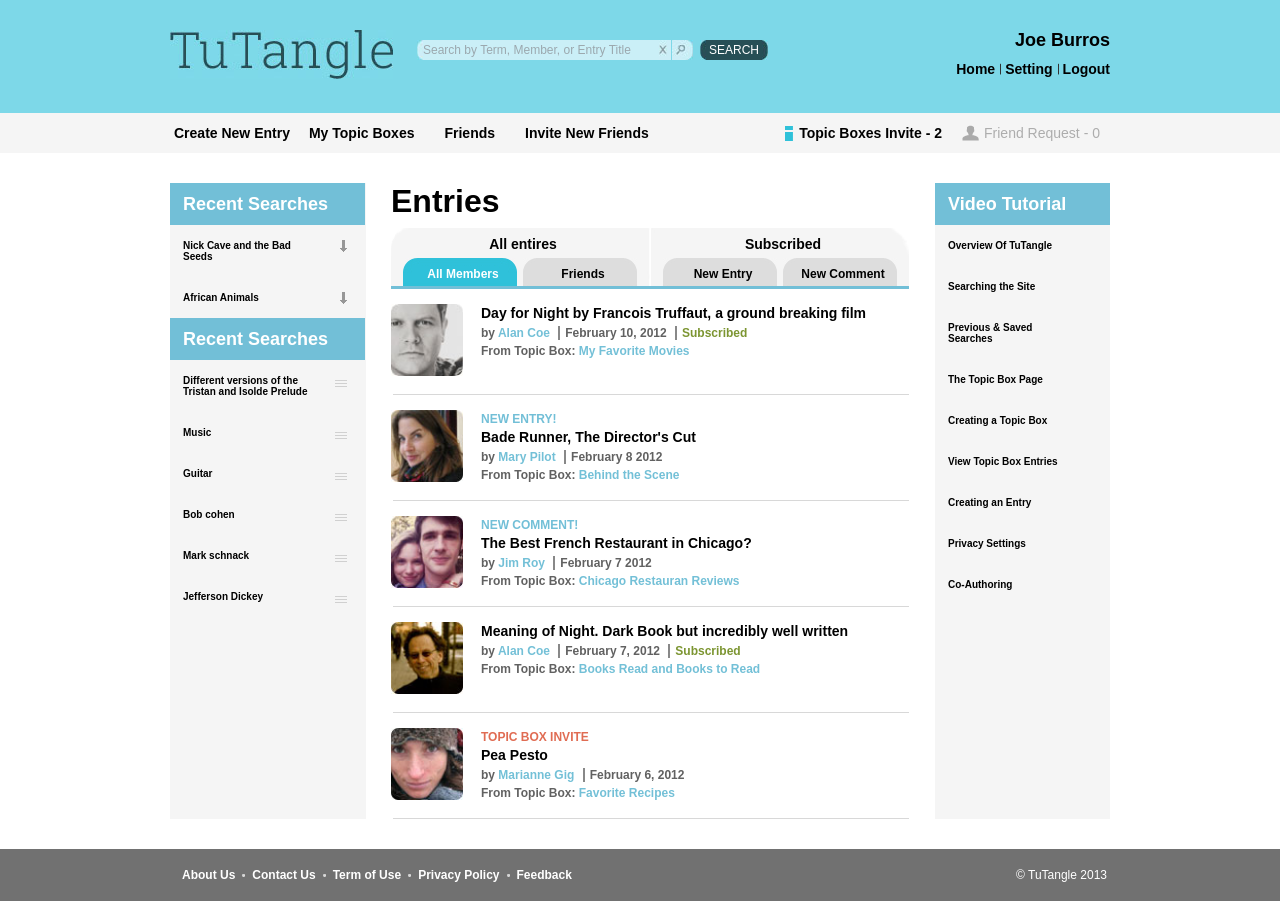
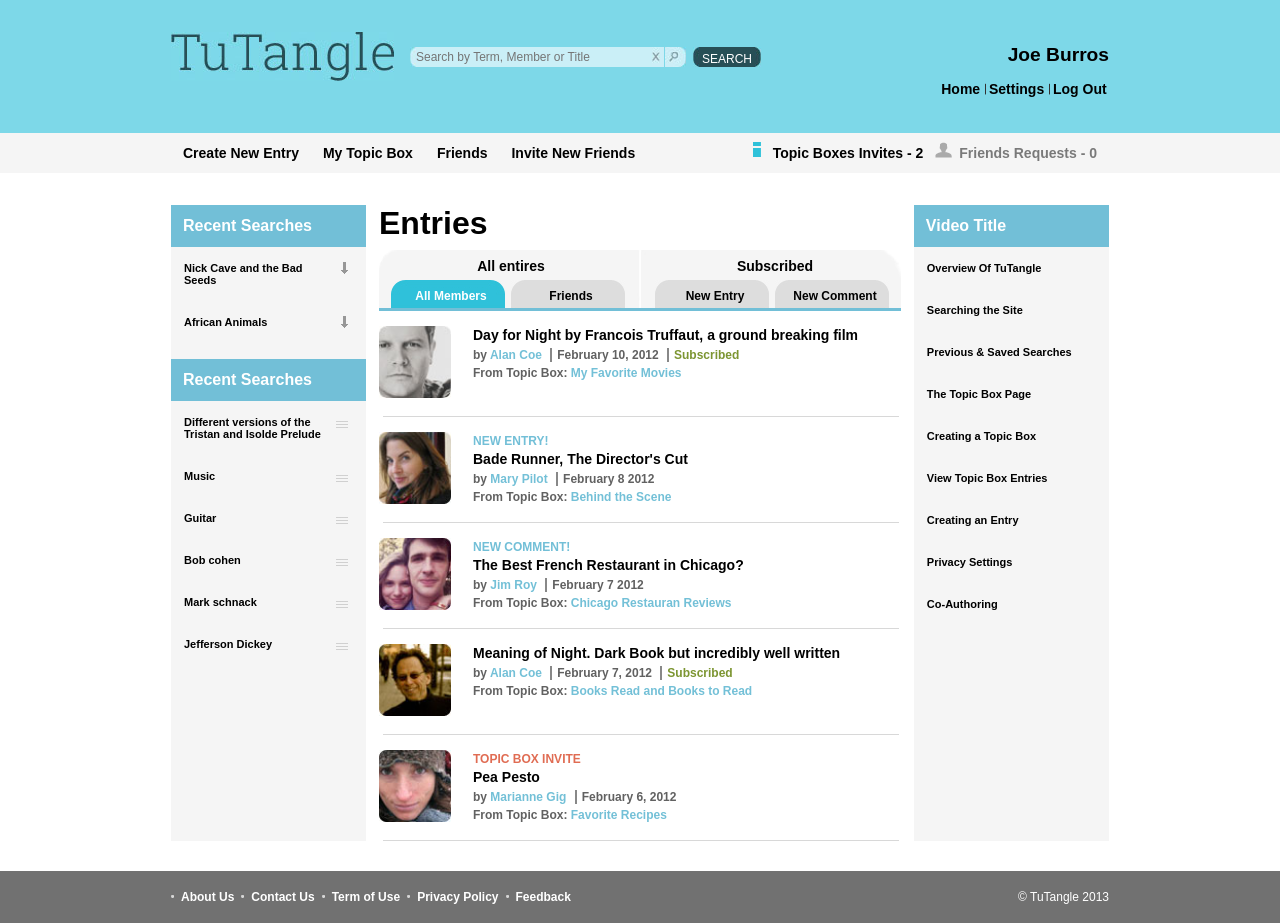
Before and after one commit to abdheshnayak/leapfrog-internship, a plain HTML site: page Assignment/TuTangle/index.html in a window 1280 px wide. Before the commit the page ends 901 px from the top, so only its background shows below. Drawn offline with Linux system fonts and the light colour scheme; a web font is replaced by a local one.

Commit message:
assignment1 source link updated

```diff
--- a/Assignment/TuTangle/css/layout.css
+++ b/Assignment/TuTangle/css/layout.css
@@ -1,20 +1,12 @@
-/*Header Starts*/
-/* .main-wrapper{
-  min-width:1002px;
-} */
-.header {
-  margin-bottom: 30px; }
-
-.top-header {
-  background-color: #7dd8e8;
-  padding: 30px; }
-
-.bottom-header {
-  background-color: #f5f5f5; }
-
 .container {
   margin: 0 auto;
-  max-width: 940px; }
+  max-width: 938px;
+  min-width: 938px; }
+
+.clearfix::after {
+  clear: both;
+  content: "";
+  display: table; }
 
 .left {
   float: left; }
@@ -22,29 +14,24 @@
 .right {
   float: right; }
 
-.clearfix:after {
-  content: "";
-  clear: both;
-  display: table; }
+.header-top {
+  min-width: 938px;
+  background-color: #7dd8e8;
+  padding-top: 2rem;
+  padding-bottom: 2rem; }
 
-.logo-wrapper {
-  margin-right: 24px; }
+.search-box-outer {
+  margin-top: 15px;
+  position: relative;
+  margin-left: 1rem;
+  display: inline-block;
+  background: url(../images/left-search-input.jpg) no-repeat left top; }
 
-.search-bar-wrapper {
-  margin: 10px 0 0 0; }
+.search-box-inner {
+  display: inline-block;
+  background: url(../images/right-search-input.jpg) no-repeat right top; }
 
-.search-button-wrapper {
-  background-color: #274f56;
-  margin: 10px 0 0 7px; }
-
-.search-button-link {
-  color: #fff;
-  padding: 5px 9px;
-  margin: 5px 0;
-  font-size: 12px;
-  line-height: 20px; }
-
-.search-bar-input {
+.search-box-inner input {
   border: none;
   outline: none;
   background-color: #caeff7;
@@ -55,143 +42,195 @@
   font-size: 12px;
   line-height: 20px; }
 
-.search-bar-left {
-  position: relative;
-  background: url("../images/left-search-input.jpg") no-repeat left top; }
-
-.search-bar-left > img {
+.search-box-inner img {
   position: absolute;
   right: 22px;
   top: 0; }
 
-.search-bar-right {
-  background: url("../images/right-search-input.jpg") no-repeat top right;
-  cursor: pointer; }
+.search-button-outer {
+  background-color: #274f56;
+  margin: 15px 0 0 7px; }
 
 .search-button-left {
-  background: url("../images/search-button-left.jpg") no-repeat left top; }
+  background: url(../images/search-button-left.jpg) no-repeat left top; }
 
 .search-button-right {
-  background: url("../images/search-button-right.jpg") no-repeat top right; }
+  background: url(../images/search-button-right.jpg) no-repeat right top; }
 
-.user-navigation {
+.search-button-right a {
+  color: #fff;
+  padding: 5px 9px;
+  margin: 5px 0;
+  font-size: 12px;
+  line-height: 20px;
+  margin-top: 8px;
+  position: relative;
+  top: 2px; }
+
+.nav .user-name {
+  font-weight: bold;
+  font-size: 1.2rem;
+  margin: 0.75rem;
   text-align: right;
-  margin-bottom: 10px; }
+  margin-right: 0; }
 
-.user-name {
-  font-size: 18px;
+.nav ul {
+  list-style-type: none; }
+
+.nav li {
+  float: left;
+  margin: 0.15rem; }
+
+.nav li a {
+  color: black;
+  font-size: 14px;
   font-weight: bold; }
 
-.user-navigation-options ul {
-  line-height: 15px; }
+.nav li + li {
+  background: url(../images/pipe-sign.jpg) no-repeat 0 50%;
+  padding-left: 0.25rem; }
 
-.user-navigation-options ul li {
-  padding: 0 5px;
+.header-bottom {
+  min-width: 938px;
+  background-color: #f5f5f5; }
+
+.header-bottom-left li,
+.header-bottom-right li {
   float: left; }
 
-.user-navigation-options ul li a {
+.header-bottom-left a,
+.header-bottom-right a {
   font-size: 14px;
+  display: inline-block;
+  padding: 0.75rem;
+  color: #000;
+  font-weight: bold;
+  text-transform: capitalize; }
+
+.header-bottom-left a:hover,
+.header-bottom-right a:hover {
+  color: white;
+  background-color: #7dd8e8; }
+
+.header-bottom-right {
+  float: right; }
+
+.header-bottom-right li.invite-button {
+  background: url(../images/icons/invite-icon.png) left 0.6rem no-repeat; }
+
+.header-bottom-right li.request-button {
+  background: url(../images/icons/person-icon.png) left 0.6rem no-repeat; }
+
+.header-bottom-right li.request-button a {
+  padding-left: 1.5rem; }
+
+.header-bottom-right li a {
+  padding-left: 1.25rem;
+  opacity: 0.5; }
+
+.header-bottom-right li a:hover {
+  background: initial;
+  color: initial; }
+
+.header-bottom-right li a.active {
+  opacity: 1; }
+
+.header-bottom-right li a:active {
+  opacity: 1; }
+
+.main {
+  margin-top: 2rem; }
+
+.main .container {
+  margin: 0px auto;
+  background-repeat: repeat-y;
+  position: relative;
+  width: 100%; }
+
+.main .entries-wrapper {
+  display: block;
+  margin: 0 auto; }
+
+.main aside {
+  position: absolute;
+  top: 0;
+  background-color: #f5f5f5;
+  width: 12.2rem;
+  height: 100%; }
+
+.main aside:nth-child(1) {
+  left: 0; }
+
+.main aside:nth-child(3) {
+  right: 0; }
+
+.option-menu-aside .title {
+  height: 42px;
+  line-height: 42px;
+  padding: 0px 12px;
+  color: white;
+  background-color: #72bfd7;
+  font-weight: bold; }
+
+.option-menu-aside ul {
+  margin-bottom: 1rem; }
+
+.option-menu-aside ul.full-width > li > a {
+  width: calc(100% - 26px);
+  padding: 15px 13px; }
+
+.option-menu-aside li {
+  position: relative; }
+
+.option-menu-aside li:hover {
+  background-color: white; }
+
+.option-menu-aside li:hover > a:nth-child(1) {
+  color: #7dd8e8; }
+
+.option-menu-aside li a {
+  font-size: 16px; }
+
+.option-menu-aside li a:nth-child(1) {
+  padding: 15px 0 15px 13px;
+  width: 140px;
+  display: block;
+  font-size: 11px;
   color: #000;
   font-weight: bold; }
 
-.user-navigation-options ul li + li {
-  background: url("../images/pipe-sign.jpg") no-repeat 0 50%; }
-
-.user-navigation-options ul li:hover a {
-  color: #fff; }
-
-.bottom-header-navbar ul li,
-.bottom-header-notifications ul li {
-  font-size: 14px;
-  float: left;
-  line-height: 40px; }
-
-.bottom-header-navbar ul li a {
-  color: #000;
-  font-weight: bold;
-  display: block;
-  padding: 0 15px; }
-
-.bottom-header-navbar ul li a:hover {
-  background-color: #7dd9e8;
-  color: #fff; }
-
-.bottom-header-navbar ul li:first-child a {
-  padding: 0 4px; }
-
-.user-navigation-options ul li:first-child + li + li {
-  padding-right: 0; }
-
-.bottom-header-notifications ul li {
-  margin: 0 10px;
-  font-size: 15px; }
-
-.bottom-header-notifications ul li:first-child.active {
-  background: url("../images/icons/invite-icon.png") no-repeat 0; }
-
-.bottom-header-notifications ul li:first-child + li {
-  background: url("../images/icons/person-icon.png") no-repeat 0; }
-
-.bottom-header-notifications ul li a {
-  color: #adadad;
-  display: block;
-  padding-left: 22px;
-  font-size: 14px; }
-
-.bottom-header-notifications ul li.active a {
-  margin-left: -8px;
-  font-weight: bold;
-  color: #000; }
-
-/* Header Ends */
-/* Body Starts */
-.main-container .container {
-  background: url("../images/body-background.png"); }
-
-.main-container .container {
-  background: url("../images/body-background.png"); }
-
-.main-container .container .main-container-left .left-sidebar-wrapper {
-  width: 195px; }
-
-.entries-wrapper {
-  width: 518px;
-  padding: 0 26px; }
-
-.main-container .container .right-container {
-  width: 175px; }
-
-.main-container .container .left-container {
-  width: 765px; }
-
-.sidebar-title {
-  font-weight: bold;
-  background: #72bfd7;
-  color: #fff;
-  line-height: 42px;
-  padding: 0 13px;
-  font-size: 18px; }
-
-.sidebar-content ul li {
-  position: relative; }
-
-.sidebar-content ul li a:first-child {
-  padding: 15px 0 15px 13px;
-  width: 130px;
-  display: block;
-  font-size: 10px;
-  color: #000;
-  font-weight: bold; }
-
-.sidebar-content ul li:hover {
-  background: #fff; }
-
-.sidebar-content ul li span {
+.option-menu-aside li a span {
   padding: 0 5px;
   right: 0;
   position: absolute;
   top: 13px;
   right: 13px; }
+
+footer {
+  min-width: 938px;
+  margin-top: 30px;
+  background: #717171;
+  font-size: 12px; }
+
+footer .container {
+  color: #fff;
+  padding: 19px 2px; }
+
+footer li {
+  background: url(../images/dot.jpg) no-repeat;
+  background-position: 0;
+  width: auto;
+  font-weight: bold;
+  float: left;
+  padding: 0px 7px 0px 10px; }
+
+footer a {
+  color: white; }
+
+.entries-wrapper {
+  width: calc(100% - 26rem);
+  padding-left: 1rem;
+  padding-right: 1rem; }
 
 .entries-tab-wrapper {
   background: url("../images/tab-wrapper.png") no-repeat;
@@ -300,38 +339,3 @@
 
 .entry-subscribe a {
   color: #7c9531; }
-
-/*  Body Ends */
-/*Footer Starts*/
-.footer {
-  margin-top: 30px;
-  background: #717171;
-  font-size: 12px; }
-
-.footer-left {
-  color: #fff;
-  padding: 19px 2px; }
-
-.footer-left ul {
-  list-style: none; }
-
-.footer-left ul li {
-  background: url("../images/dot.jpg") no-repeat;
-  background-position: 0;
-  width: auto;
-  font-weight: bold;
-  float: left;
-  padding: 0px 7px 0px 10px; }
-
-.footer-left ul li:first-child {
-  background: none; }
-
-.footer-left ul li a {
-  text-decoration: none;
-  color: #fff; }
-
-.copyright {
-  color: #fff;
-  padding: 19px 3px; }
-
-/*Footer Ends*/
--- a/Assignment/TuTangle/index.html
+++ b/Assignment/TuTangle/index.html
@@ -1,4 +1,4 @@
-<!DOCTYPE html PUBLIC "-//W3C//DTD HTML 4.01//EN" "http://www.w3.org/TR/html4/strict.dtd">
+<!DOCTYPE html>
 <html lang="en">
   <head>
     <meta http-equiv="content-type" content="text/html; charset=utf-8" />
@@ -14,79 +14,59 @@
     <title>Tutangle Design</title>
   </head>
   <body>
-    <div class="main-wrapper">
-      <div class="header">
-        <div class="top-header clearfix">
+    <header>
+      <div class="header-top clearfix">
         <div class="container">
-            <div class="top-header-left left">
-              <div class="logo-wrapper left">
-                <img src="images/tutangle-logo.jpg" alt="Logo of the Site" />
-              </div>
-              <div class="search-bar-wrapper left">
-                <div class="search-bar-left left">
-                  <div class="search-bar-right">
+          <img src="/images/tutangle-logo.jpg" class="left" alt="" />
+          <div class="search-box-outer left">
+            <div class="search-box-inner">
               <input
-                      class="search-bar-input"
-                      value="Search by Term, Member, or Entry Title"
+                class="left"
                 type="text"
+                placeholder="Search by Term, Member or Title"
               />
-                  </div>
-                  <img src="images/cross.jpg" alt="" />
+              <img src="./images/cross.jpg" alt="" class="" />
             </div>
           </div>
-              <div class="search-button-wrapper left">
-                <div class="search-button-left left">
+          <div class="search-button-outer left">
+            <div class="search-button-left">
               <div class="search-button-right">
-                    <a class="search-button-link" href="#">SEARCH</a>
+                <a href="#">SEARCH</a>
               </div>
             </div>
           </div>
-            </div>
-            <div class="right top-header-right">
-              <div class="user-navigation">
-                <p class="user-name">Joe Burros</p>
-              </div>
-              <div class="user-navigation-options">
+          <div class="nav right">
+            <div class="user-name">Joe Burros</div>
             <ul>
-                  <li><a href="#">Home </a></li>
-                  <li><a href="#">Setting</a></li>
-                  <li><a href="#">Logout </a></li>
+              <li><a href="#">Home</a></li>
+              <li><a href="#">Settings</a></li>
+              <li><a href="#">Log Out</a></li>
             </ul>
           </div>
         </div>
       </div>
-        </div>
-        <div class="bottom-header clearfix">
+      <div class="header-bottom clearfix">
         <div class="container">
-            <div class="bottom-header-navbar left">
-              <ul>
-                <li><a href="#">Create New Entry </a></li>
-                <li><a href="#">My Topic Boxes </a></li>
+          <ul class="header-bottom-left">
+            <li><a href="#">Create New Entry</a></li>
+            <li><a href="#">My topic Box</a></li>
             <li><a href="#">Friends</a></li>
-                <li><a href="#">Invite New Friends </a></li>
+            <li><a href="#">Invite New Friends</a></li>
           </ul>
-            </div>
-            <div class="bottom-header-notifications right">
-              <ul>
-                <li class="active">
-                  <a href="#">Topic Boxes Invite - <span>2</span> </a>
+          <ul class="header-bottom-right">
+            <li class="invite-button">
+              <a href="#" class="active">Topic boxes Invites - 2</a>
             </li>
-                <li class="">
-                  <a href="#">Friend Request - <span>0</span></a>
-                </li>
+            <li class="request-button"><a href="#">Friends Requests - 0</a></li>
           </ul>
         </div>
       </div>
-        </div>
-      </div>
-      <div class="main-container">
+    </header>
+    <section class="main">
       <div class="container clearfix">
-          <div class="left-container left">
-            <div class="main-container-left clearfix">
-              <div class="left-sidebar-wrapper left">
-                <div class="left-sidebar">
-                  <div class="sidebar-title">Recent Searches</div>
-                  <div class="sidebar-content clearfix">
+        <aside class="left">
+          <div class="option-menu-aside">
+            <div class="title">Recent Searches</div>
             <ul>
               <li>
                 <a href="#">Nick Cave and the Bad Seeds</a
@@ -108,16 +88,12 @@
               </li>
             </ul>
           </div>
-                </div>
-
-                <div class="left-sidebar">
-                  <div class="sidebar-title">Recent Searches</div>
-                  <div class="sidebar-content clearfix">
+          <div class="option-menu-aside">
+            <div class="title">Recent Searches</div>
             <ul>
               <li>
                 <a href="#">
-                          Different versions of the Tristan and Isolde
-                          Prelude</a
+                  Different versions of the Tristan and Isolde Prelude</a
                 >
                 <a href="#"
                   ><span
@@ -185,10 +161,8 @@
               </li>
             </ul>
           </div>
-                </div>
-              </div>
-
-              <div class="entries-wrapper right">
+        </aside>
+        <div class="entries-wrapper">
           <div class="entries-title">Entries</div>
           <div class="entries-tab-wrapper clearfix">
             <div class="all-entries-wrapper left">
@@ -221,8 +195,8 @@
                 <div class="user-post-info right">
                   <p class="detail">
                     <a href="#"
-                            >Day for Night by Francois Truffaut, a ground
-                            breaking film</a
+                      >Day for Night by Francois Truffaut, a ground breaking
+                      film</a
                     >
                   </p>
                   <span class="entry-user-name">
@@ -345,18 +319,13 @@
             </ul>
           </div>
         </div>
-            </div>
-          </div>
-
-          <div class="right-container right">
-            <div class="right-sidebar-wrapper">
-              <div class="right-sidebar">
-                <div class="sidebar-title">Video Tutorial</div>
-                <div class="sidebar-content">
-                  <ul>
+        <aside class="right">
+          <div class="option-menu-aside">
+            <div class="title">Video Title</div>
+            <ul class="full-width">
               <li><a href="#"> Overview Of TuTangle </a></li>
               <li><a href="#"> Searching the Site </a></li>
-                    <li><a href="#"> Previous & Saved Searches </a></li>
+              <li><a href="#"> Previous &amp; Saved Searches </a></li>
               <li><a href="#"> The Topic Box Page </a></li>
               <li><a href="#"> Creating a Topic Box </a></li>
               <li><a href="#"> View Topic Box Entries </a></li>
@@ -365,12 +334,10 @@
               <li><a href="#"> Co-Authoring </a></li>
             </ul>
           </div>
+        </aside>
       </div>
-            </div>
-          </div>
-        </div>
-      </div>
-      <div class="footer">
+    </section>
+    <footer>
       <div class="container">
         <div class="footer-container-wrapper clearfix">
           <div class="footer-left left">
@@ -385,7 +352,6 @@
           <div class="copyright right">© TuTangle 2013</div>
         </div>
       </div>
-      </div>
-    </div>
+    </footer>
   </body>
 </html>
```
Also changed, not shown: index.html (+1 -1 lines). Lines whose indentation alone changed are shown as unchanged.
